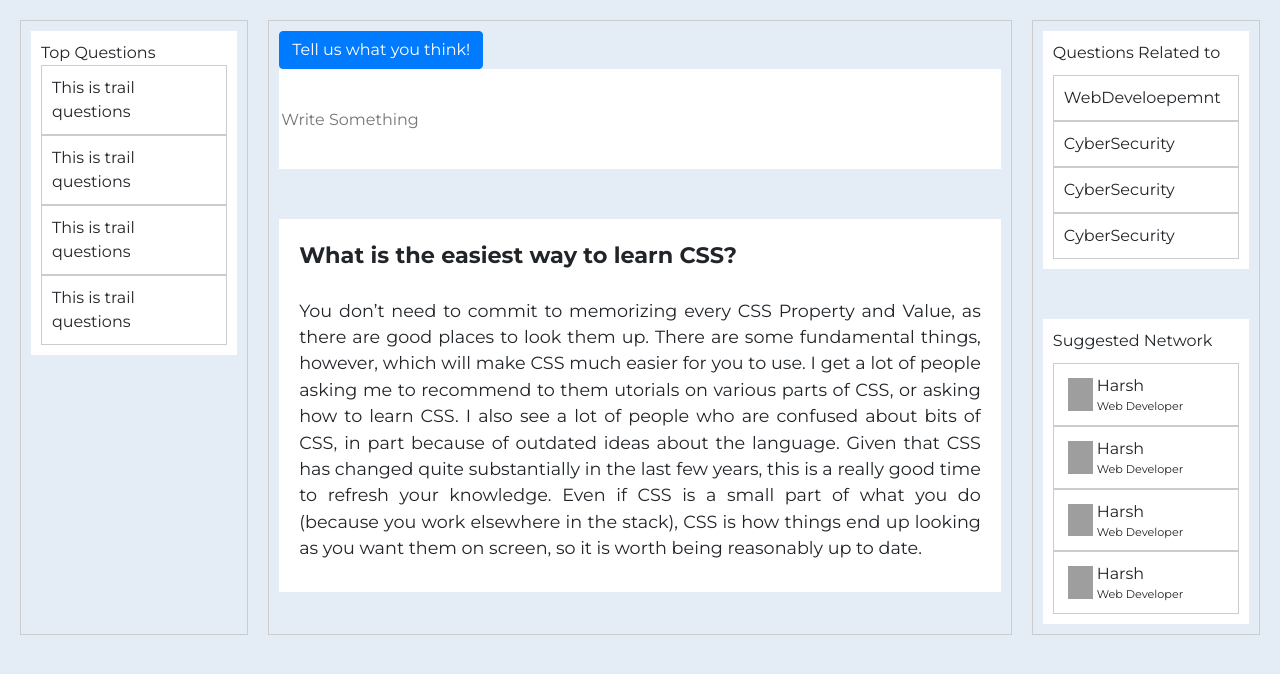
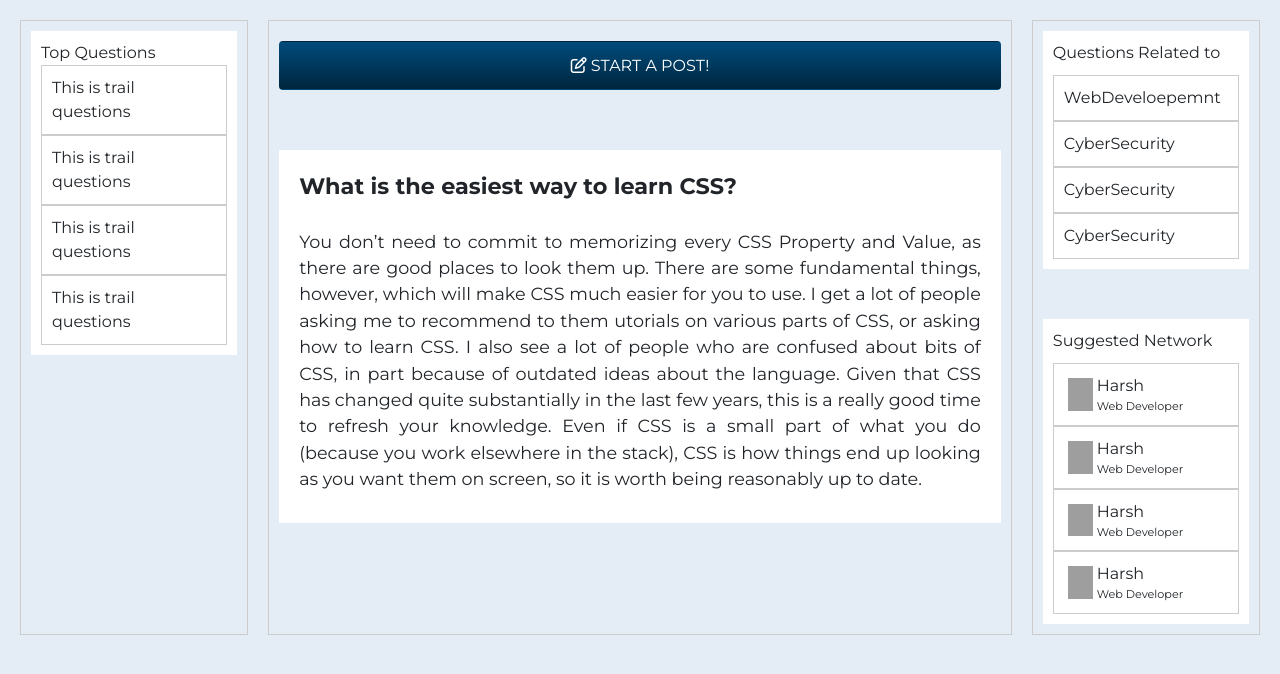
Before and after one commit to manujrajaram/AlumnEye, a PHP site: page /html/homePage.html in a window 1280 px wide. Shown: the part 74-748 px from the top of the page. Run offline with PHP 8.4, Linux system fonts and the light colour scheme; some libraries are stand-ins or nearby versions; grey boxes are pictures that could not be loaded.

Commit message:
added boostrap modal for new post

```diff
--- a/src/css/homePage.css
+++ b/src/css/homePage.css
@@ -13,6 +13,22 @@
  #toggle{
      display:none;
  }
+
+.post-btn{
+    width: 100%;
+    background-image: linear-gradient( #004B7C,#00263E);
+    border: none;
+    outline: none;
+    height: 49px;
+    border-radius: 5px;
+    color: #fff !important;
+    text-transform: uppercase;
+    font-weight: 600;
+    margin: 10px 0;
+    cursor: pointer;
+    transition: 0.5s;
+    font-size: 1.0rem;
+}
 
  @media only screen and (max-width:500px){
      #toggle{
--- a/src/html/homePage.html
+++ b/src/html/homePage.html
@@ -87,8 +87,8 @@
             <div class="flex-post-answer">
                 <!--Bootstrap Modal-->
                 <!-- Button trigger modal -->
-                <button type="button" class="btn btn-primary" data-toggle="modal" data-target="#exampleModal">
-                    Tell us what you think!
+                <button type="button" class="btn post-btn" data-toggle="modal" data-target="#exampleModal">
+                    <i class="far fa-edit"></i>  Start a post!
                 </button>
 
                 <!-- Modal -->
@@ -96,22 +96,21 @@
                     <div class="modal-dialog" role="document">
                     <div class="modal-content">
                         <div class="modal-header">
-                        <h5 class="modal-title" id="exampleModalLabel">Modal title</h5>
+                        <h5 class="modal-title" id="exampleModalLabel">Tell us what you think!</h5>
                         <button type="button" class="close" data-dismiss="modal" aria-label="Close">
                             <span aria-hidden="true">&times;</span>
                         </button>
                         </div>
                         <div class="modal-body">
-                        ...
+                        <textarea rows="10" class="form-control" placeholder="Write your messsage here"></textarea>
                         </div>
                         <div class="modal-footer">
-                        <button type="button" class="btn btn-secondary" data-dismiss="modal">Close</button>
-                        <button type="button" class="btn btn-primary">Save changes</button>
+                        <button type="button" class="btn btn-secondary" data-dismiss="modal">Cancel</button>
+                        <button type="button" class="btn btn-primary">Post</button>
                         </div>
                     </div>
                     </div>
                 </div>
-                <input type="text" placeholder="Write Something" class="post-box">
 
             </div>
 
```
